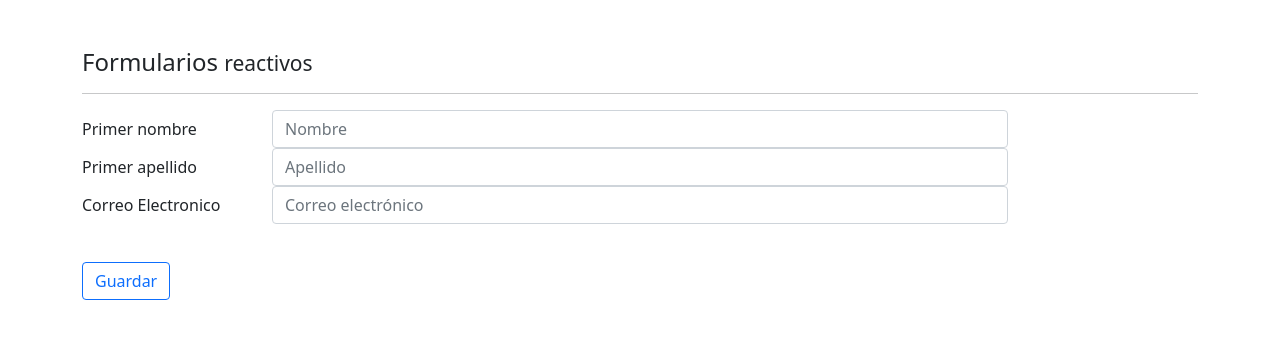
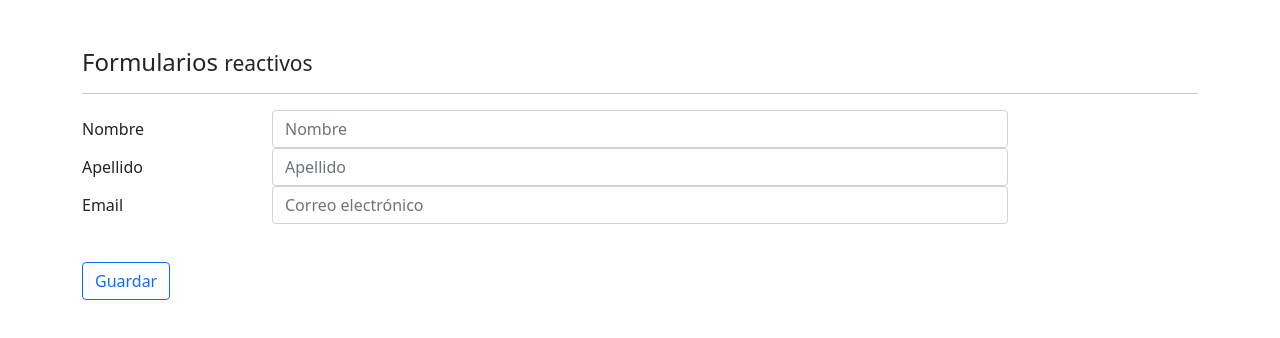
Before and after one commit to criss201x/formularios-por-plantilla-y-reactivos, an Angular app: page /reactive in a window 1280 px wide. Shown: the top 338 px of the page. Built offline with nearby package versions, Linux system fonts and the light colour scheme.

Commit message:
correcciones

```diff
--- a/src/app/pages/reactive/reactive.component.html
+++ b/src/app/pages/reactive/reactive.component.html
@@ -5,7 +5,7 @@
     <div>
 
         <div class="form-group row">
-            <label class="col-2 col-form-label">Primer nombre</label>
+            <label class="col-2 col-form-label">Nombre</label>
             <div class="col-8">
 
                 <input class="form-control" type="text" placeholder="Nombre">
@@ -13,7 +13,7 @@
         </div>
 
         <div class="form-group row">
-            <label class="col-2 col-form-label">Primer apellido </label>
+            <label class="col-2 col-form-label">Apellido </label>
             <div class="col-8">
 
                 <input class="form-control" type="text" placeholder="Apellido">
@@ -23,7 +23,7 @@
     </div>
 
     <div class="form-group row">
-        <label class="col-2 col-form-label">Correo Electronico </label>
+        <label class="col-2 col-form-label">Email </label>
         <div class="col-8">
 
             <input class="form-control" type="email" placeholder="Correo electrónico">
--- a/src/app/pages/reactive/reactive.component.ts
+++ b/src/app/pages/reactive/reactive.component.ts
@@ -21,7 +21,7 @@ export class ReactiveComponent implements OnInit {
 
   crearFormulario() {
 
-    this.forma = this.fb.group({//form group?
+    this.forma = this.fb.group({
       nombre: [''],
       apellido: [''],
       correo: ['']
--- a/src/app/pages/template/template.component.html
+++ b/src/app/pages/template/template.component.html
@@ -5,11 +5,11 @@
     <div>
 
         <div class="form-group row">
-            <label class="col-2 col-form-label">Nombre</label>
+            <label class="col-2 col-form-label">Primer Nombre</label>
             <div class="col-8">
 
                 <input class="form-control" name="nombre" [class.is-invalid]="nombre.invalid && nombre.touched " [ngModel]="usuario.nombre" type="text" placeholder="Nombre" required minlength="5" #nombre="ngModel">
-                <small class="form-text text-danger" *ngIf="nombre.invalid && nombre.touched">ingrese 5 letras</small>
+                <small class="form-text text-danger" *ngIf="nombre.invalid && nombre.touched">Tiene que tener minimo 5 caracteres</small>
 
             </div>
         </div>
@@ -19,14 +19,14 @@
             <div class="col-8">
 
                 <input class="form-control" name="apellido" [class.is-invalid]="apellido.invalid && apellido.touched" [ngModel]="usuario.apellido" type="text" placeholder="Apellido" required minlength="5" #apellido="ngModel">
-                <small class="form-text text-danger" *ngIf="apellido.invalid && apellido.touched">ingrese 5 letras</small>
+                <small class="form-text text-danger" *ngIf="apellido.invalid && apellido.touched">Tiene que tener minimo 5 caracteres</small>
             </div>
         </div>
 
     </div>
 
     <div class="form-group row">
-        <label class="col-2 col-form-label">Correo</label>
+        <label class="col-2 col-form-label">Email</label>
         <div class="col-8">
 
             <input class="form-control" type="email" [class.is-invalid]="correo.invalid && correo.touched" [ngModel]="usuario.correo" ngModel name="correo" placeholder="Correo electrónico" required pattern="[a-z0-9._%+-]+@[a-z0-9.-]+\.[a-z]{2,3}$" #correo="ngModel">
```
